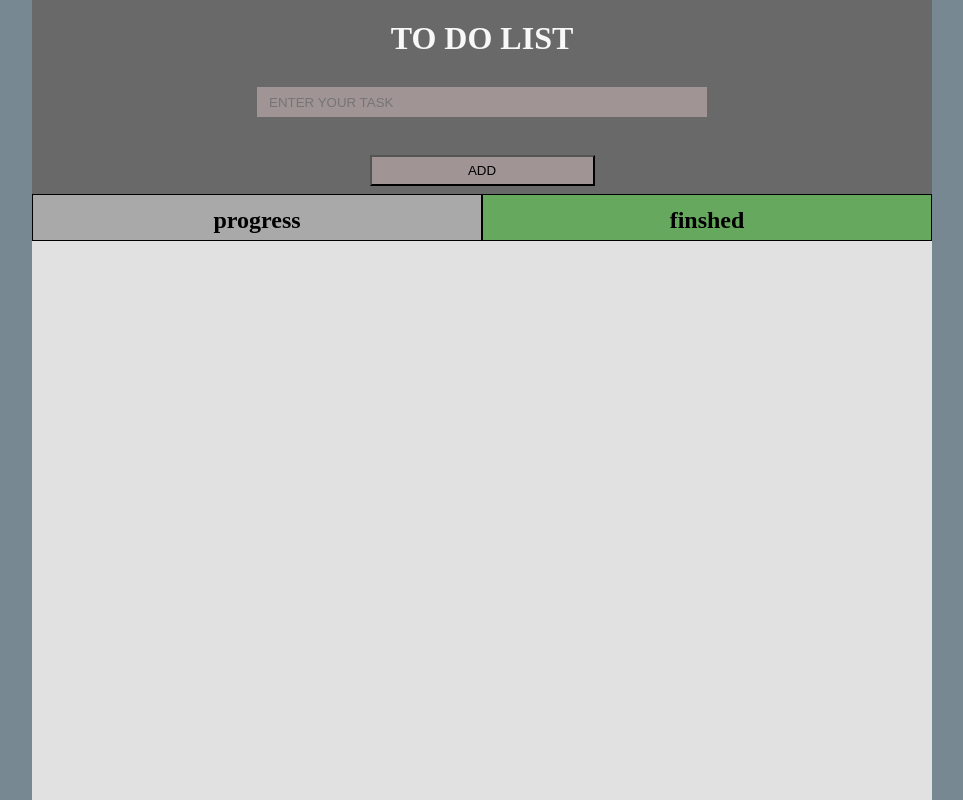
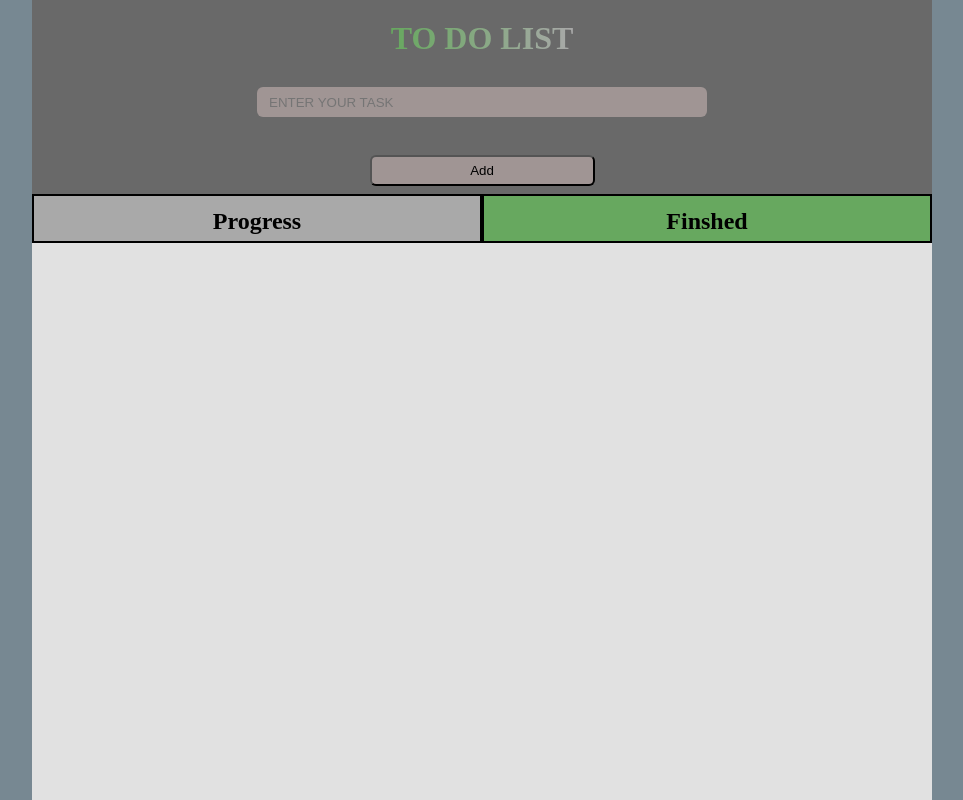
Before and after one commit to MarawanRaafat/To-Do-List, a plain HTML site: page index.html in a window 1280 px wide. Shown: the top 800 px of the page, without its empty margins (158-1121 px from the left). Drawn offline with Linux system fonts and the light colour scheme.

Commit message:
update style

```diff
--- a/index.html
+++ b/index.html
@@ -14,17 +14,17 @@
         <form>
 
             <input type="text" placeholder="ENTER YOUR TASK">
-            <button>ADD</button>
+            <button>Add</button>
 
         </form>
 
         <div class="contaner">
 
             <div class="under-progress">
-                <h2>progress</h2>
+                <h2>Progress</h2>
             </div>
             <div class="done">
-                <h2>finshed</h2>
+                <h2>Finshed</h2>
             </div>
 
         </div>
--- a/script.js
+++ b/script.js
@@ -1,9 +1,14 @@
 
 const addTask = document.querySelector("form");
 const tasks = document.querySelector(".under-progress");
-const fineshed = document.querySelector(".done")
+const fineshed = document.querySelector(".done");
+
 addTask.addEventListener("submit" , function(event) {
     event.preventDefault();
     const taskeValue = document.querySelector("input").value;
     tasks.innerHTML += ` <span class="list">${taskeValue}</span>`;
 })
+
+tasks.addEventListenerall("click",function name(params) {
+
+})
--- a/style.css
+++ b/style.css
@@ -1,28 +1,34 @@
-*{
+* {
     margin: 0;
-    padding:0;
-    box-sizing:border-box;
+    padding: 0;
+    box-sizing: border-box;
 }
-h1{
-    color: #f8f8f8;
+
+h1 {
+    background: linear-gradient(90deg, rgb(103, 168, 95), darkgray);
+    -webkit-background-clip: text;
+    background-clip: text;
+    -webkit-text-fill-color: transparent;
     margin-top: 20px;
 }
-body{
+
+body {
     display: flex;
     justify-content: center;
     background-color: rgb(119, 136, 146);
 }
 
-main{
+main {
     width: 100%;
     max-width: 900px;
-display:flex;
+    display: flex;
     justify-content: center;
     align-items: center;
     flex-direction: column;
     background-color: dimgray;
 }
-form{
+
+form {
     width: 100%;
     display: flex;
     flex-direction: column;
@@ -30,71 +36,66 @@ form{
     align-items: center;
 }
 
-input{
+input {
     width: 50%;
     height: 30px;
     margin-top: 30px;
     margin-bottom: 30px;
     padding: 12px;
     background-color: rgb(160, 149, 148);
+    border-radius: 6px;
     border: none;
     color: #f8f8f8;
-
-
 }
 
-button{
+button {
     width: 25%;
     padding: 6px;
     margin: 8px;
     background-color: rgb(160, 149, 148);
-
+    border-radius: 6px;
 }
 
 
-.contaner{
+.contaner {
     background-color: rgba(255, 255, 255, 0.801);
     width: 100%;
     min-height: 100svh;
     display: flex;
+}
 
-}
-h2{
+h2 {
     padding: 6px;
     margin-top: 6px;
     text-align: center;
 }
 
-.under-progress{
+.under-progress {
     width: 50%;
+    border: 2px solid;
     height: fit-content;
     background-color: darkgray;
     display: flex;
     flex-direction: column;
-    border: 1px solid ;
-
 }
 
-.done{
+.done {
     width: 50%;
+    background-color: rgb(103, 168, 95);
+    border: 2px solid;
     height: fit-content;
-    background-color: rgb(103, 168, 95);
     display: flex;
     flex-direction: column;
-    border: 1px solid ;
 }
 
-
-.list{
-    border: 2px solid ;
+.list {
     padding: 12px;
     margin: 12px 4px;
-
+    border: 2px solid;
 }
 
-.end{
-    border: 2px solid ;
+.end {
     padding: 12px;
     margin: 12px 4px;
-
+    border: 2px solid;
 }
```
Lines whose indentation alone changed are shown as unchanged.
